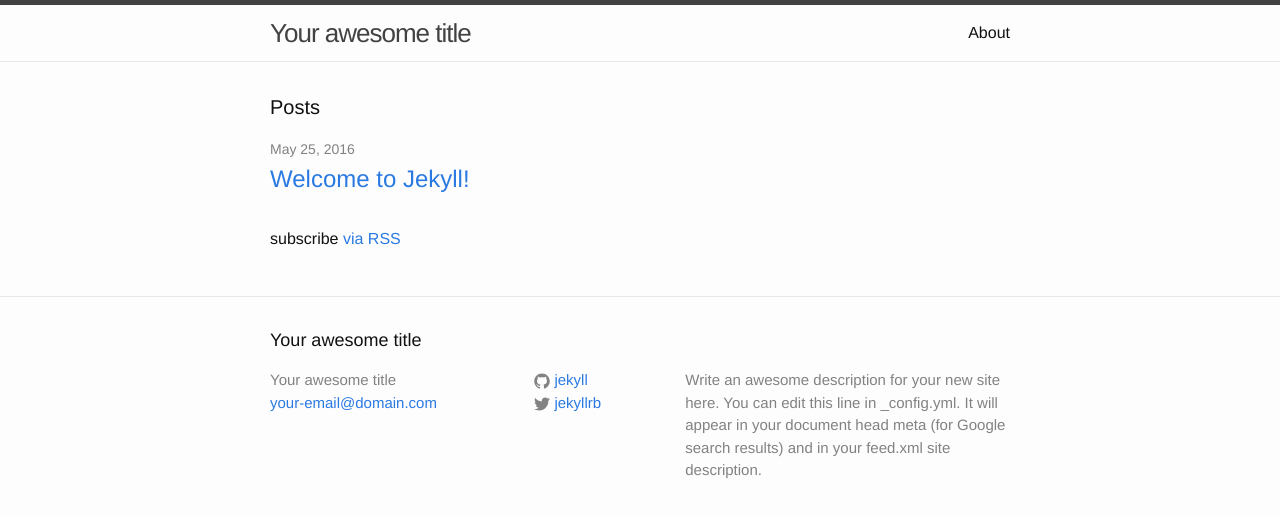
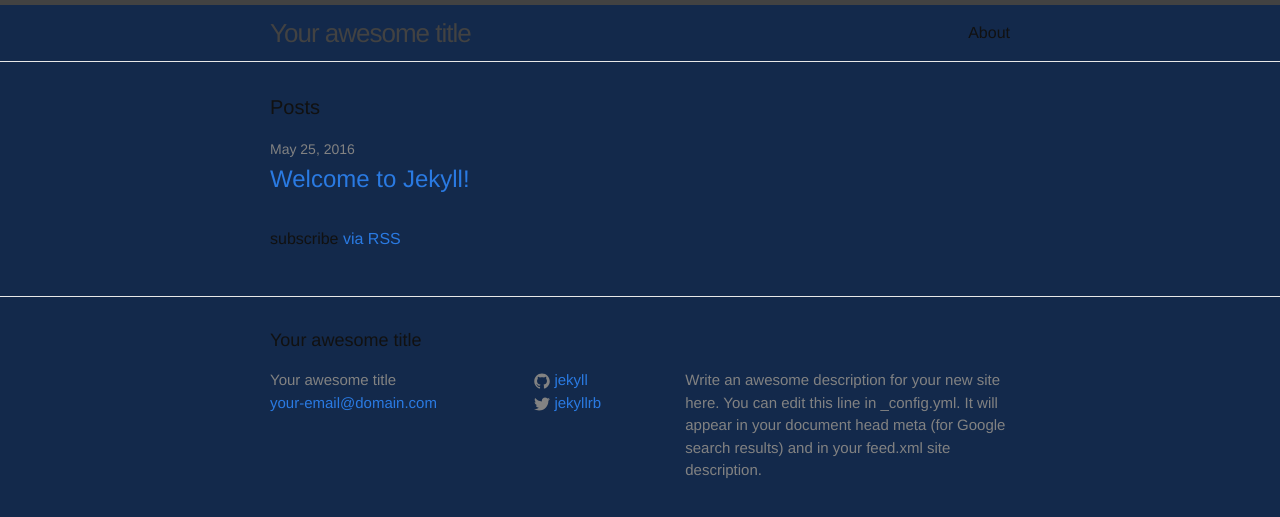
Before and after one commit to BlackstoneTrialAnalytics/BlackstoneTrialAnalytics.github.io, a Jekyll site: the page built from index.html, in a window 1280 px wide. Shown: the top 517 px of the page. Built offline with Jekyll 4.4.1, drawn with Linux system fonts in a browser that asks for light colours.

Commit message:
Update main.scss

```diff
--- a/css/main.scss
+++ b/css/main.scss
@@ -15,7 +15,7 @@ $base-line-height: 1.5;
 $spacing-unit:     30px;
 
 $text-color:       #111;
-$background-color: #fdfdfd;
+$background-color: #13294b;
 $brand-color:      #2a7ae2;
 
 $grey-color:       #828282;
```
